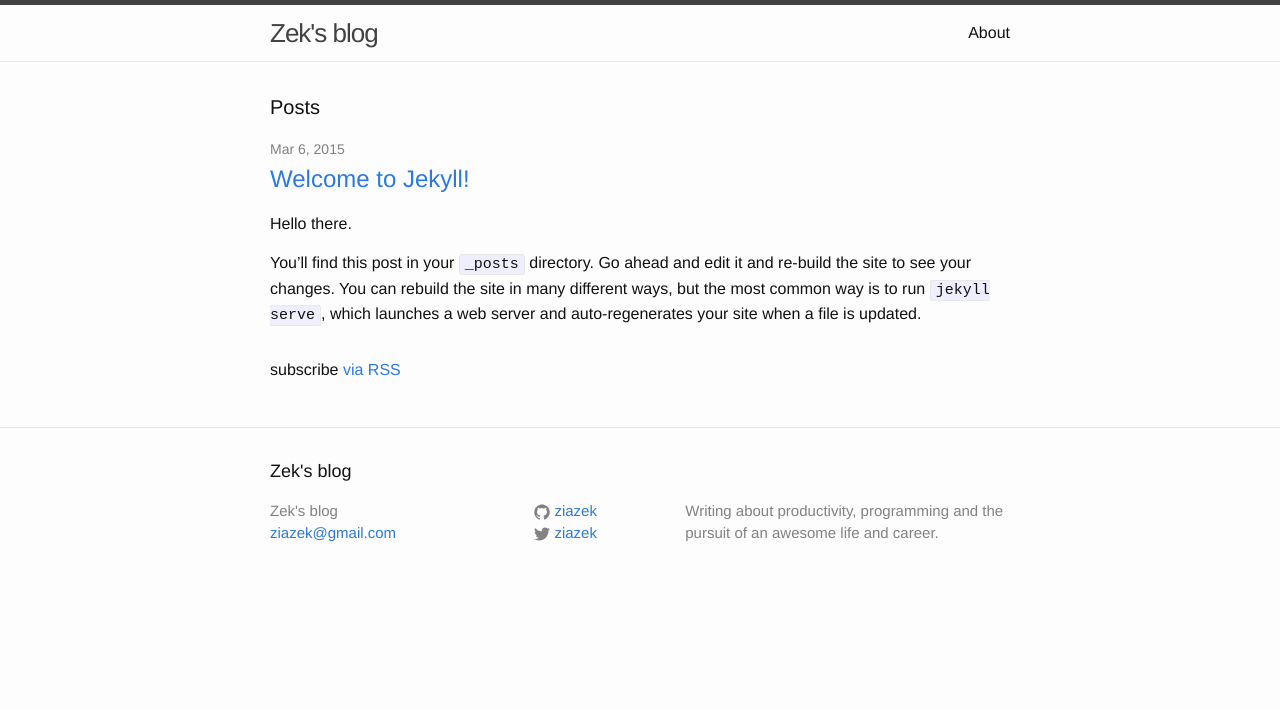
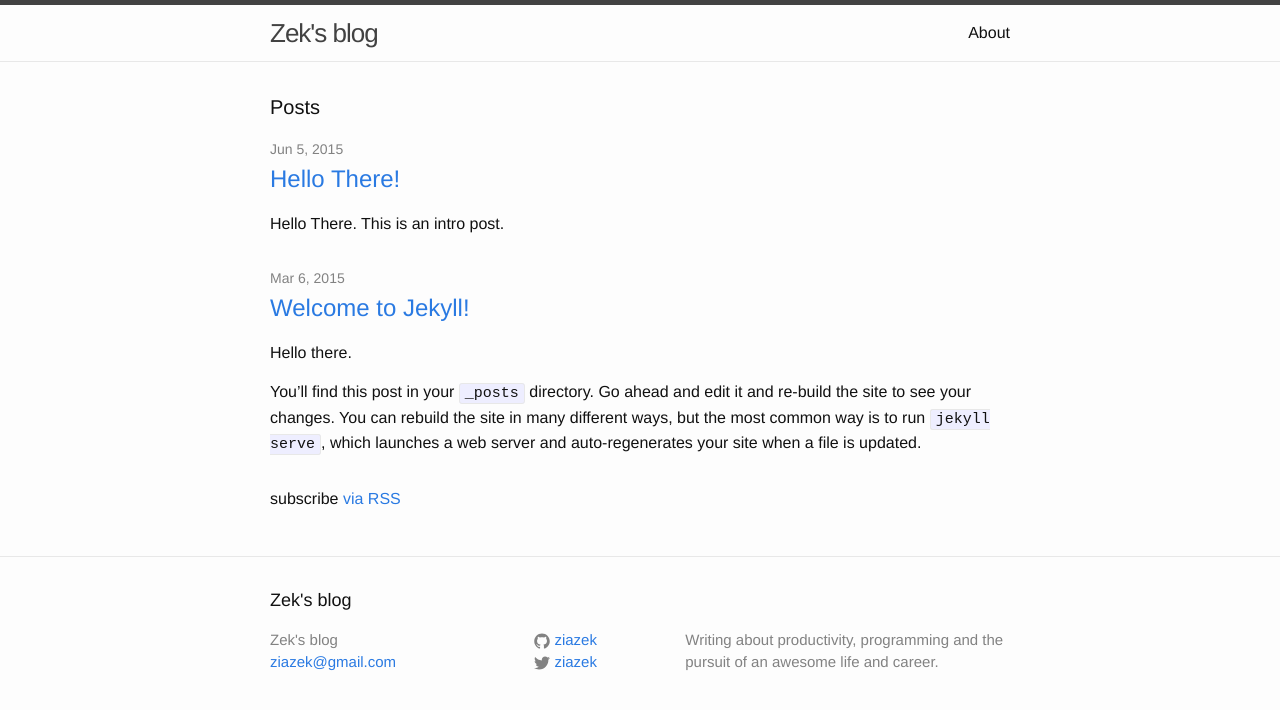
Before and after one commit to ziazek/ziazek.github.io, a Jekyll site: the page built from index.html, in a window 1280 px wide. Shown: the top 710 px of the page. Built offline with Jekyll 4.4.1, drawn with Linux system fonts in a browser that asks for light colours; the list of posts is cut into pages by our own code.

Commit message:
(auto message)

```diff
--- a/Gemfile
+++ b/Gemfile
@@ -1,5 +1,4 @@
 source 'https://rubygems.org'
 
-gem 'jekyll'
-# gem 'jekyll-slim'
-# gem 'slim', github: 'slim-template/slim'
+# gem 'jekyll'
+gem 'github-pages'
--- /dev/null
+++ b/_posts/2015-06-05-hello-there.markdown
@@ -0,0 +1,8 @@
+---
+layout: post
+title:  "Hello There!"
+date:   2015-06-05 12:00:08 +0800
+categories: intro
+---
+
+Hello There. This is an intro post.
```
Also changed, not shown: Gemfile.lock, index.html (line endings or trailing spaces).
